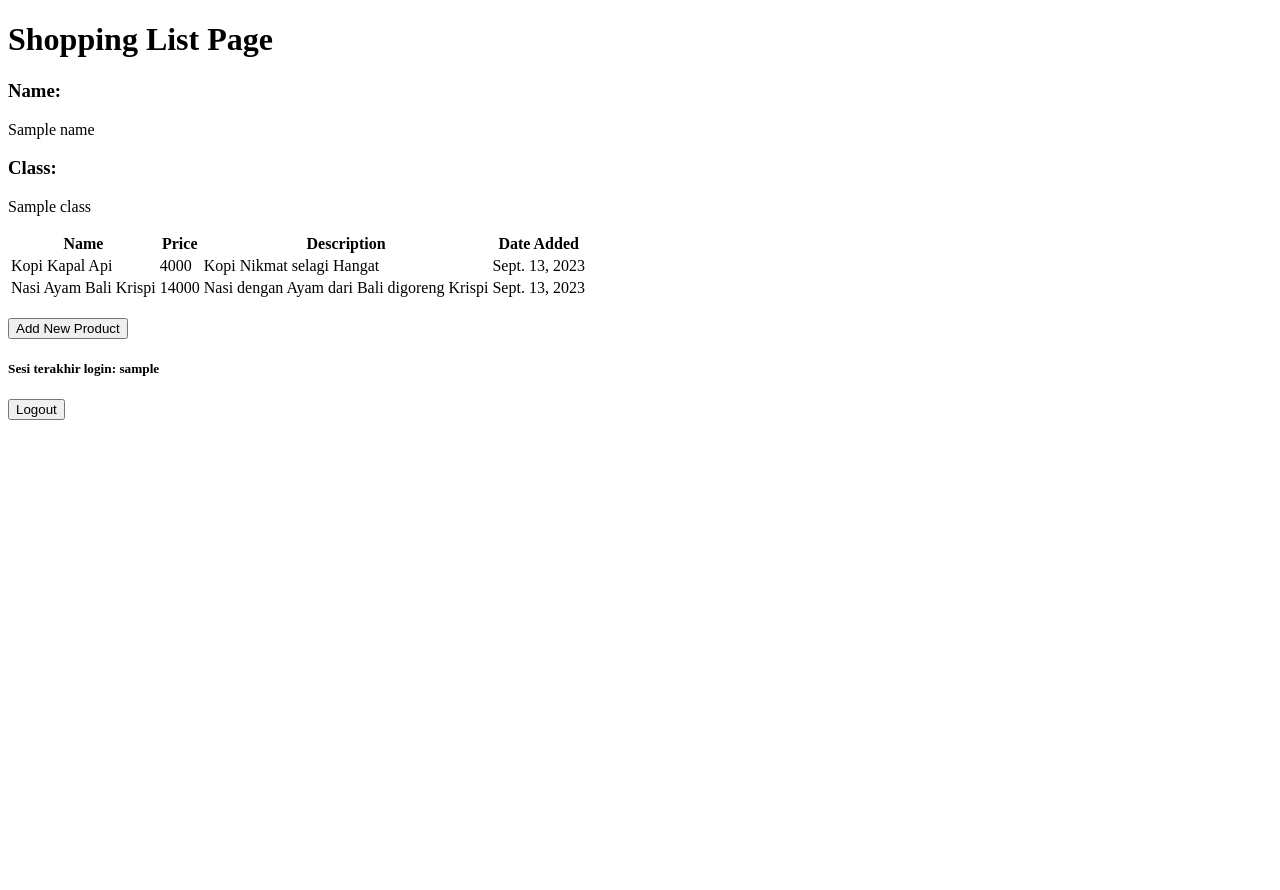
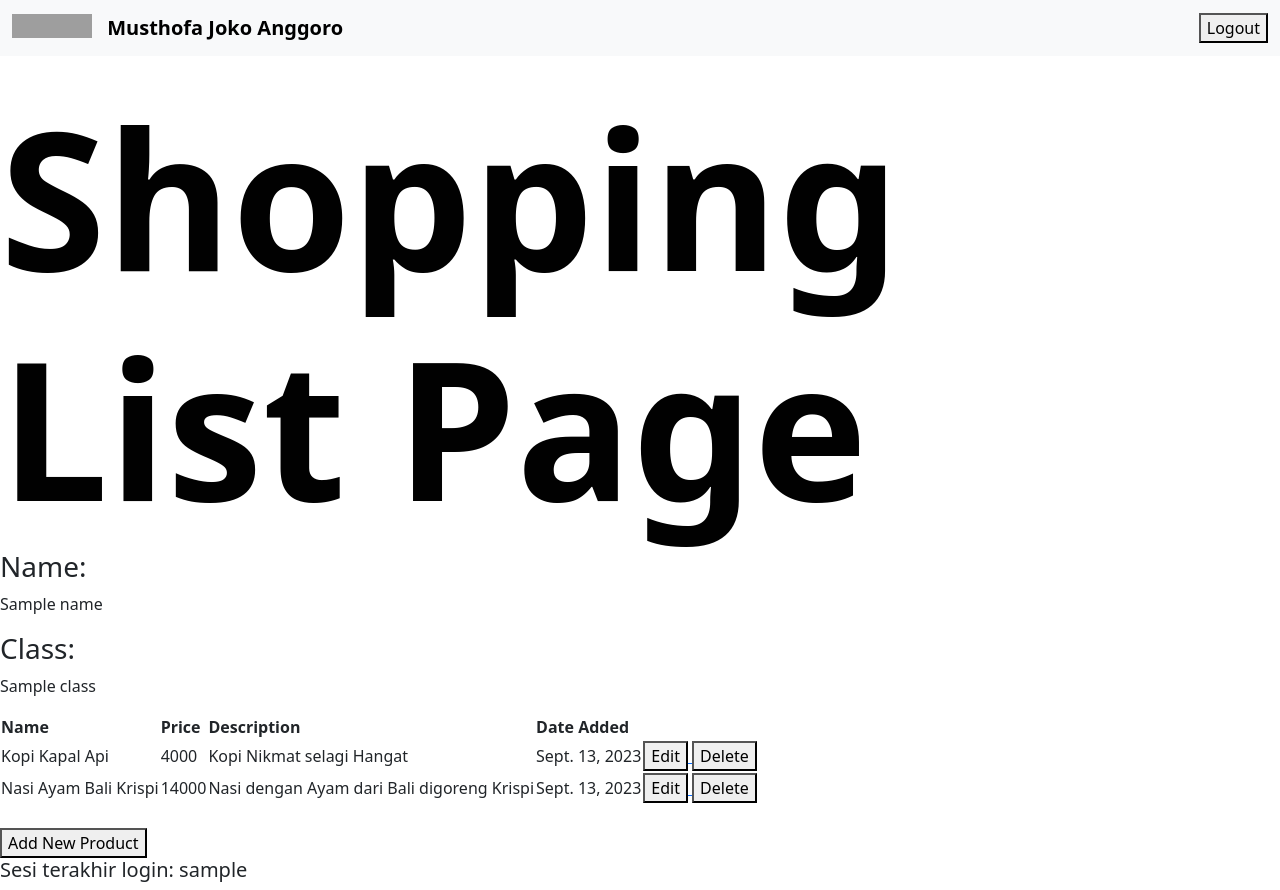
Before and after one commit to topahilangharapan/shopping_list, a Django app: template main/templates/main.html in a window 1280 px wide. Before the commit the page ends 420 px from the top, so only its background shows below. Run offline with Django 4.2, Linux system fonts and the light colour scheme; data comes from the database, SQL or seed files in the repository; both versions use the stored data as it was after the commit; the template is opened without the code that fills it: values that come from a table or form of the project are taken from there, most other values are stand-ins (such as "Sample title", 1, 10 or a date in 2020); grey boxes are pictures that could not be loaded.

Commit message:
add: tutorial 4 dan detektif conannnnnnnnn yeyeyeyeye

```diff
--- a/main/templates/main.html
+++ b/main/templates/main.html
@@ -1,6 +1,20 @@
 {% extends 'base.html' %}
 
 {% block content %}
+
+<nav class="navbar bg-body-tertiary", style="margin-bottom: 2%">
+    <div class="container-fluid">
+        <a class="navbar-brand", style="font-weight: bold">
+            <img src="https://upload.wikimedia.org/wikipedia/fr/thumb/2/2b/Logo_Détective_Conan_%28ja%29.svg/1200px-Logo_Détective_Conan_%28ja%29.svg.png" alt="Logo" width="90" height="24" class="d-inline-block align-text-top" style="padding-right: 10px">
+            Musthofa Joko Anggoro</a>
+        <a href="{% url 'main:logout' %}">
+            <button>
+                Logout
+            </button>
+        </a>
+    </div>
+</nav>
+
 <h1>Shopping List Page</h1>
 
 <h3>Name:</h3>
@@ -25,6 +39,18 @@
         <td>{{product.price}}</td>
         <td>{{product.description}}</td>
         <td>{{product.date_added}}</td>
+        <td>
+            <a href="{% url 'main:edit_product' product.pk %}">
+                <button>
+                    Edit
+                </button>
+            </a>
+            <a href="{% url 'main:delete_product' product.pk %}">
+                <button>
+                    Delete
+                </button>
+            </a>
+        </td>
     </tr>
     {% endfor %}
 </table>
@@ -39,10 +65,4 @@
 
 <h5>Sesi terakhir login: {{ last_login }}</h5>
 
-<a href="{% url 'main:logout' %}">
-    <button>
-        Logout
-    </button>
-</a>
-
 {% endblock content %}
--- a/main/urls.py
+++ b/main/urls.py
@@ -1,5 +1,5 @@
 from django.urls import path
-from main.views import show_main, create_product, show_xml, show_json, show_xml_by_id, show_json_by_id, register, login_user, logout_user
+from main.views import show_main, create_product, show_xml, show_json, show_xml_by_id, show_json_by_id, register, login_user, logout_user, edit_product, delete_product
 
 app_name = 'main'
 
@@ -13,5 +13,7 @@ urlpatterns = [
     path('register/', register, name='register'),
     path('login/', login_user, name='login'),
     path('logout/', logout_user, name='logout'),
+    path('edit-product/<int:id>', edit_product, name='edit_product'),
+    path('delete/<int:id>', delete_product, name='delete_product'),
 
 ]
--- /dev/null
+++ b/static/base.css
@@ -0,0 +1,12 @@
+@import url('https://fonts.googleapis.com/css2?family=Plus+Jakarta+Sans:wght@200;400;600&display=swap');
+font-family: 'Plus Jakarta Sans', sans-serif;
+
+body {
+    font-family: "Plus Jakarta Sans";
+}
+
+h1 {
+    color: #010101 ;
+    font-size: 12rem;
+    font-weight: bold;
+}
--- a/templates/base.html
+++ b/templates/base.html
@@ -2,13 +2,15 @@
 <!DOCTYPE html>
 <html lang="en">
     <head>
+        {% block meta %}
         <meta charset="UTF-8" />
-        <meta
-            name="viewport"
-            content="width=device-width, initial-scale=1.0"
-        />
-        {% block meta %}
+        <meta name="viewport" content="width=device-width, initial-scale=1">
         {% endblock meta %}
+        <link href="https://cdn.jsdelivr.net/npm/bootstrap@5.3.2/dist/css/bootstrap.min.css" rel="stylesheet" integrity="sha384-T3c6CoIi6uLrA9TneNEoa7RxnatzjcDSCmG1MXxSR1GAsXEV/Dwwykc2MPK8M2HN" crossorigin="anonymous">
+        <script src="https://code.jquery.com/jquery-3.6.0.min.js" integrity="sha384-KyZXEAg3QhqLMpG8r+J4jsl5c9zdLKaUk5Ae5f5b1bw6AUn5f5v8FZJoMxm6f5cH1" crossorigin="anonymous"></script>
+        <script src="https://cdn.jsdelivr.net/npm/@popperjs/core@2.11.8/dist/umd/popper.min.js" integrity="sha384-I7E8VVD/ismYTF4hNIPjVp/Zjvgyol6VFvRkX/vR+Vc4jQkC+hVqc2pM8ODewa9r" crossorigin="anonymous"></script>
+        <script src="https://cdn.jsdelivr.net/npm/bootstrap@5.3.2/dist/js/bootstrap.min.js" integrity="sha384-BBtl+eGJRgqQAUMxJ7pMwbEyER4l1g+O15P+16Ep7Q9Q+zqX6gSbd85u4mG4QzX+" crossorigin="anonymous"></script>
+        <link rel="stylesheet" href="{% static 'base.css' %}">
     </head>
 
     <body>
```
Also changed, not shown: main/templates/edit_product.html (added, +22 -0 lines), main/views.py (+23 -0 lines), db.sqlite3, shopping_list/settings.py (line endings or trailing spaces), 4 other files.
